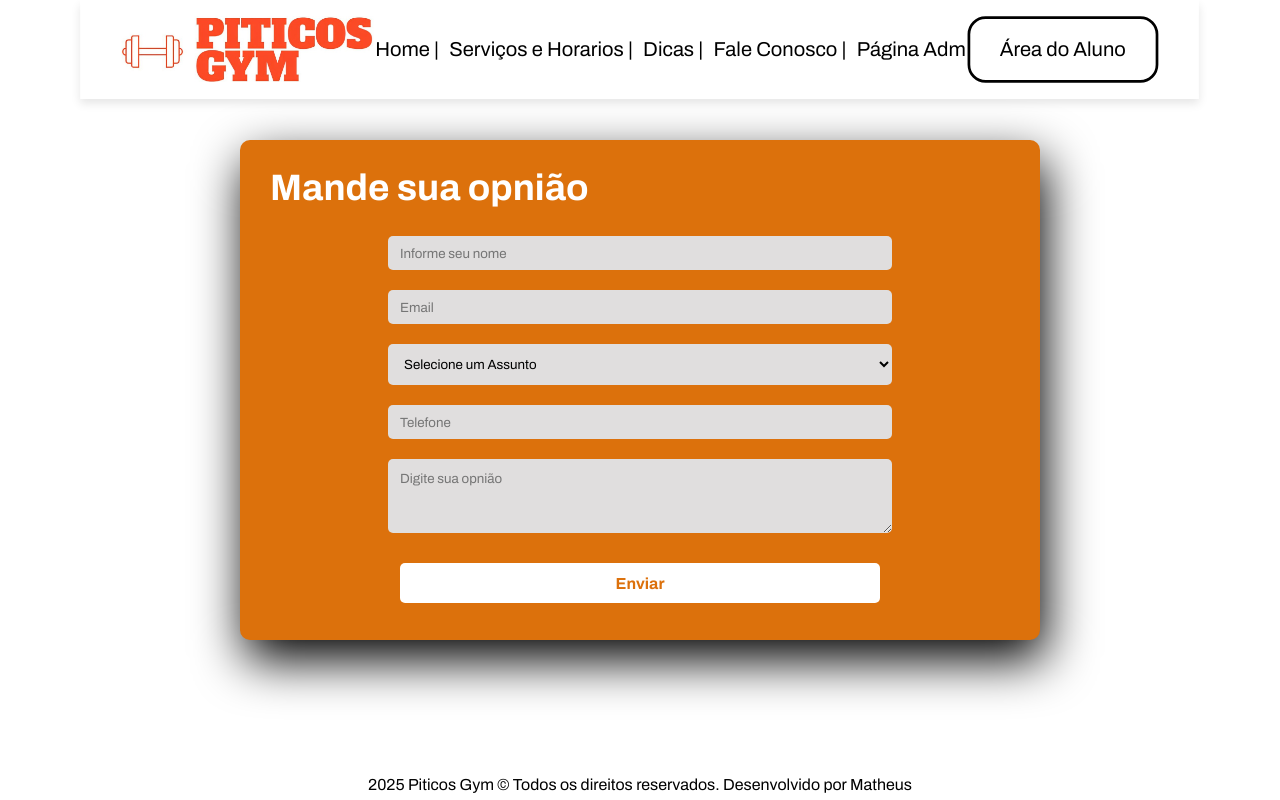
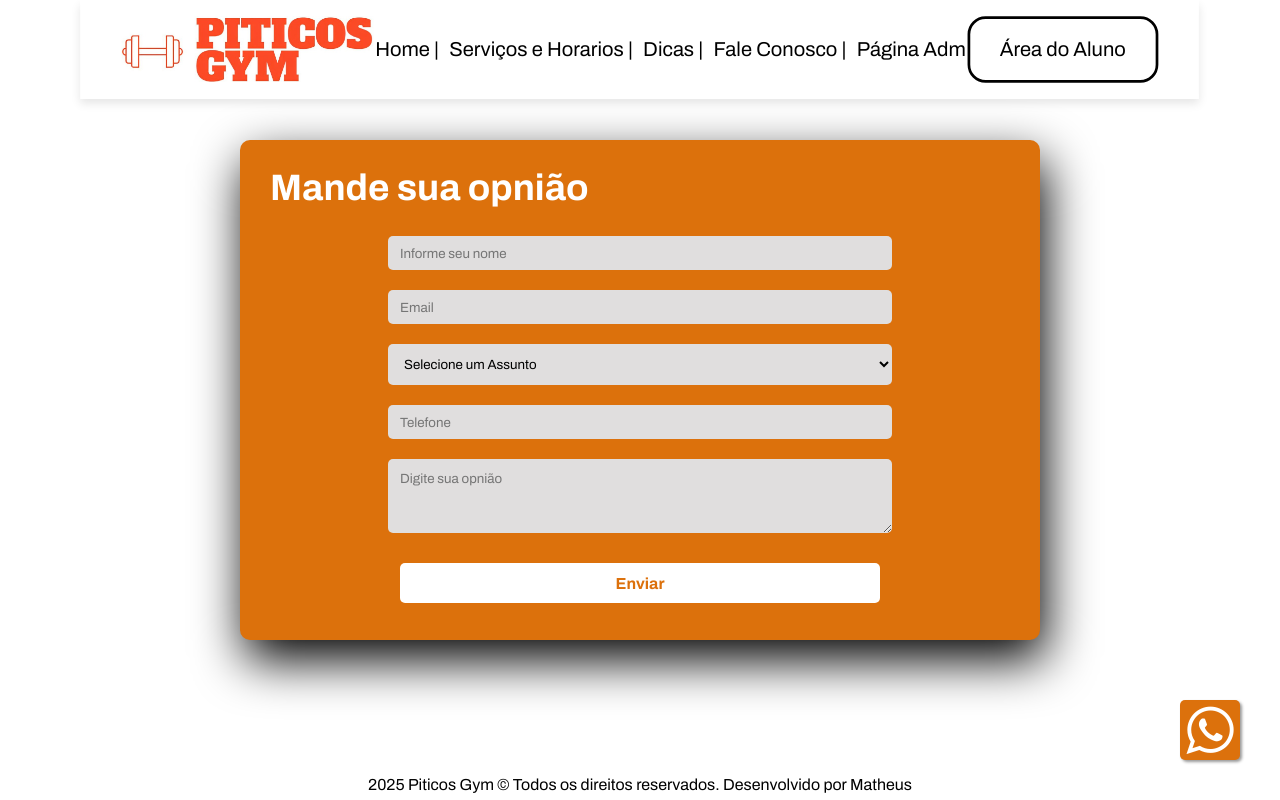
Before and after one commit to matheuz-rodrigues/PW_JoseMatheus_EduardoRodrigues_Grabriel_Vogado, a plain HTML site: page pages/contato.html in a window 1280 px wide. Drawn offline with Linux system fonts and the light colour scheme; a web font is replaced by a local one.

Commit message:
Btn whatsapp adicionado

```diff
--- a/css/contato.css
+++ b/css/contato.css
@@ -1,18 +1,21 @@
 @import url('https://fonts.googleapis.com/css2?family=Archivo:ital,wght@0,100..900;1,100..900&family=Scope+One&display=swap');
 
-*{
+* {
     font-family: Archivo;
 }
+
 header {
     box-shadow: 0px 5px 10px rgba(0, 0, 0, 0.1);
 }
+
 body {
     display: flex;
     align-items: center;
     justify-content: center;
     flex-direction: column;
 }
-.main{
+
+.main {
     margin-top: 30px;
     width: 800px;
     height: 500px;
@@ -21,15 +24,18 @@ body {
     border-radius: 10px;
     box-shadow: 5px 20px 50px #000;
 }
-#chk{
+
+#chk {
     display: none;
 }
-.signup{
+
+.signup {
     position: relative;
-	width:100%;
+    width: 100%;
     height: 100%;
 }
-label{
+
+label {
     color: #fff;
     font-size: 2.3em;
     justify-content: left;
@@ -39,7 +45,9 @@ label{
     cursor: pointer;
     transition: .5s ease-in-out;
 }
-input, textarea{
+
+input,
+textarea {
     width: 60%;
     height: 10px;
     background: #e0dede;
@@ -52,7 +60,7 @@ input, textarea{
     border-radius: 5px;
 }
 
-select{
+select {
     width: 63%;
     height: auto;
     background: #e0dede;
@@ -64,10 +72,12 @@ select{
     outline: none;
     border-radius: 5px;
 }
+
 textarea {
     height: 50px;
 }
-button{
+
+button {
     width: 60%;
     height: 40px;
     margin: 10px auto;
@@ -84,7 +94,8 @@ button{
     transition: .2s ease-in;
     cursor: pointer;
 }
-button:hover{
+
+button:hover {
     color: #fff;
     background: #f07e13;
 }
@@ -100,3 +111,25 @@ button:hover{
     background-color: white;
     margin: 0;
 }
+
+.float {
+    position: fixed;
+    width: 60px;
+    height: 60px;
+    bottom: 40px;
+    right: 40px;
+    background-color: #dc710c;
+    color: #FFF;
+    border-radius: 5px;
+    text-align: center;
+    font-size: 55px;
+    box-shadow: 2px 2px 3px #999;
+    z-index: 100;
+}
+
+.my-float {
+    margin-top: 3px;
+}
+.float:hover {
+    background-color: #dc8d44;
+}
--- a/pages/contato.html
+++ b/pages/contato.html
@@ -42,17 +42,24 @@
                     <option value="Dúvidas">Dúvidas</option>
                     <option value="Sugestão">Sugestão</option>
                     <option value="Outro">Outro</option>
-                  </select>
+                </select>
                 <input type="number" name="number" placeholder="Telefone" required="">
-                <textarea  placeholder="Digite sua opnião" name="pswd" required=""></textarea>
+                <textarea placeholder="Digite sua opnião" name="opniao" required=""></textarea>
 
                 <button id="btnEnviar">Enviar</button>
             </form>
-        </section>
+    </section>
 
-        <footer class="rodape">
-            <p>2025 Piticos Gym &copy; Todos os direitos reservados. Desenvolvido por Matheus</p>
-        </footer>
+    <footer class="rodape">
+        <p>2025 Piticos Gym &copy; Todos os direitos reservados. Desenvolvido por Matheus</p>
+    </footer>
+
+    <link rel="stylesheet" href="https://maxcdn.bootstrapcdn.com/font-awesome/4.5.0/css/font-awesome.min.css">
+    <a href="https://api.whatsapp.com/send?phone=5591999175479&text=Hello,%20World!%20:)"
+        class="float" target="_blank">
+        <i class="fa fa-whatsapp my-float"></i>
+    </a>
+
 </body>
 
 </html>
```
Lines whose indentation alone changed are shown as unchanged.
